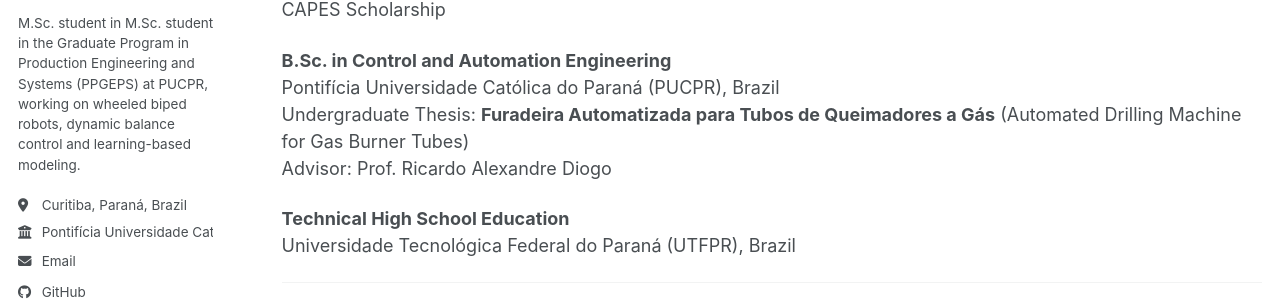
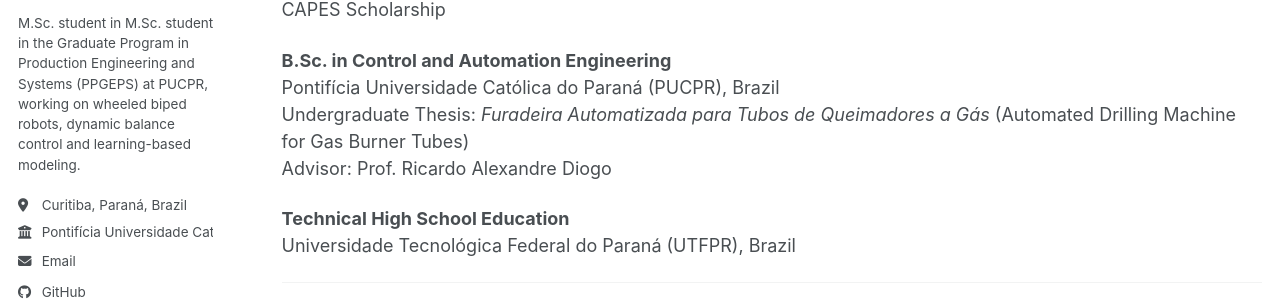
Before and after one commit to EdoAlmeida/EdoAlmeida.github.io, a Jekyll site: the page built from _pages/cv.md, in a window 1280 px wide. Shown: the part 304-604 px from the top of the page. Built offline with Jekyll 4.4.1, drawn with Linux system fonts in a browser that asks for light colours; a script bundle is joined from its source files by our own code; library files that are not in the unit come from our copies.

```diff
--- a/_pages/cv.md
+++ b/_pages/cv.md
@@ -16,7 +16,7 @@ CAPES Scholarship
 
 **B.Sc. in Control and Automation Engineering**
 Pontifícia Universidade Católica do Paraná (PUCPR), Brazil
-Undergraduate Thesis: **Furadeira Automatizada para Tubos de Queimadores a Gás** (Automated Drilling Machine for Gas Burner Tubes)
+Undergraduate Thesis: *Furadeira Automatizada para Tubos de Queimadores a Gás* (Automated Drilling Machine for Gas Burner Tubes)
 Advisor: Prof. Ricardo Alexandre Diogo
 
 **Technical High School Education**
```
